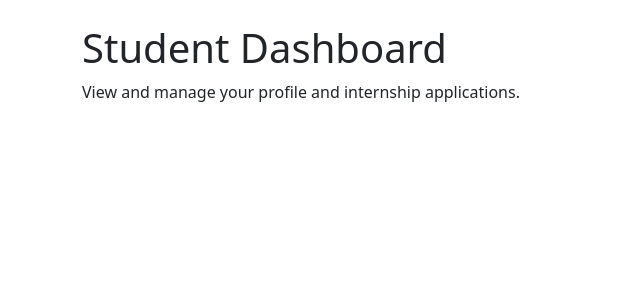
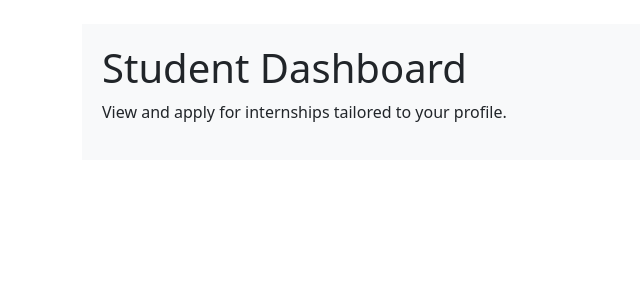
Before and after one commit to Omar-AbuShaheen/internlink, a React (Create React App) app: page /student in a window 1280 px wide. Shown: the top 300 px of the page, without its empty margins (0-640 px from the left). Built offline with nearby package versions, Linux system fonts and the light colour scheme.

Commit message:
Add StudentDashboard style import

```diff
--- a/src/components/StudentDashboard.js
+++ b/src/components/StudentDashboard.js
@@ -1,8 +1,11 @@
+import React from 'react';
+import '../styles/StudentDashboard.css';
+
 function StudentDashboard() {
   return (
-      <div>
+    <div className="student-dashboard">
       <h1>Student Dashboard</h1>
-        <p>View and manage your profile and internship applications.</p>
+      <p>View and apply for internships tailored to your profile.</p>
     </div>
   );
 }
```
Lines whose indentation alone changed are shown as unchanged.
